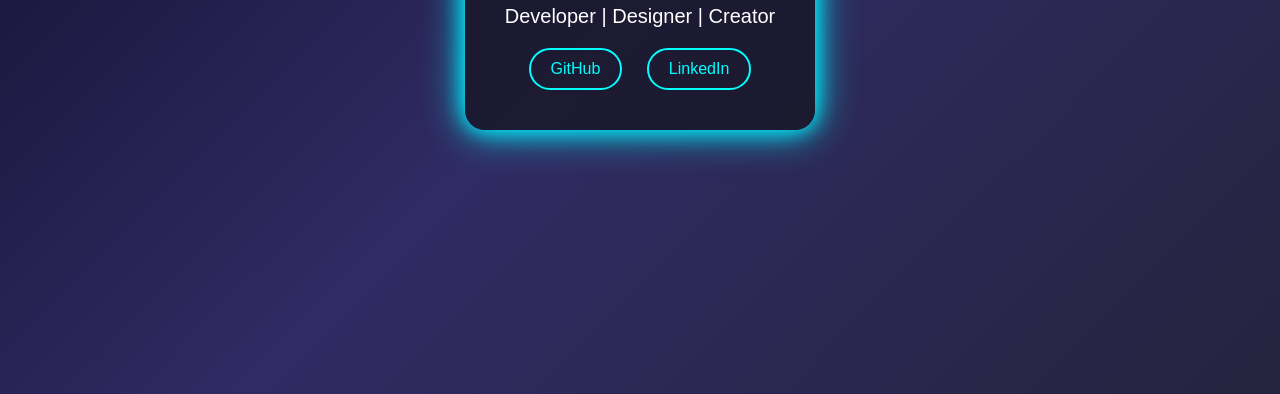
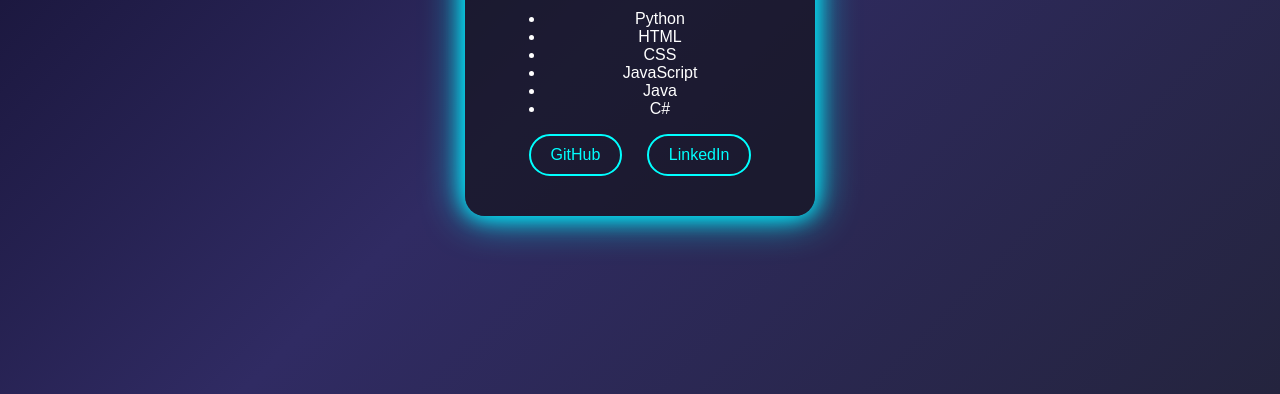
Before and after one commit to DoobertGoobert/uhh-gay, a plain HTML site: page index.html in a window 1280 px wide. Shown: the part 406-800 px from the top of the page. Drawn offline with Linux system fonts and the light colour scheme.

Commit message:
Update index.html

```diff
--- a/index.html
+++ b/index.html
@@ -2,19 +2,34 @@
 <html lang="en">
 <head>
   <meta charset="UTF-8" />
-  <meta name="viewport" content="width=device-width, initial-scale=1.0" />
-  <title>Your Name - Portfolio</title>
+  <meta name="viewport" content="width=device-width, initial-scale=1.0"/>
+  <title>My Cyber Portfolio</title>
   <link rel="stylesheet" href="styles.css" />
 </head>
 <body>
   <div class="container">
     <h1>Your Name</h1>
     <p>Developer | Designer | Creator</p>
+
+    <div class="skills">
+      <h2>Languages I Use:</h2>
+      <ul>
+        <li>Python</li>
+        <li>HTML</li>
+        <li>CSS</li>
+        <li>JavaScript</li>
+        <li>Java</li>
+        <li>C#</li>
+      </ul>
+    </div>
+
     <div class="links">
       <a href="https://github.com/yourusername" target="_blank">GitHub</a>
       <a href="https://linkedin.com/in/yourusername" target="_blank">LinkedIn</a>
-      <!-- Add more links as needed -->
+      <!-- Add more if you want -->
     </div>
   </div>
+
+  <script src="script.js"></script>
 </body>
 </html>
```
